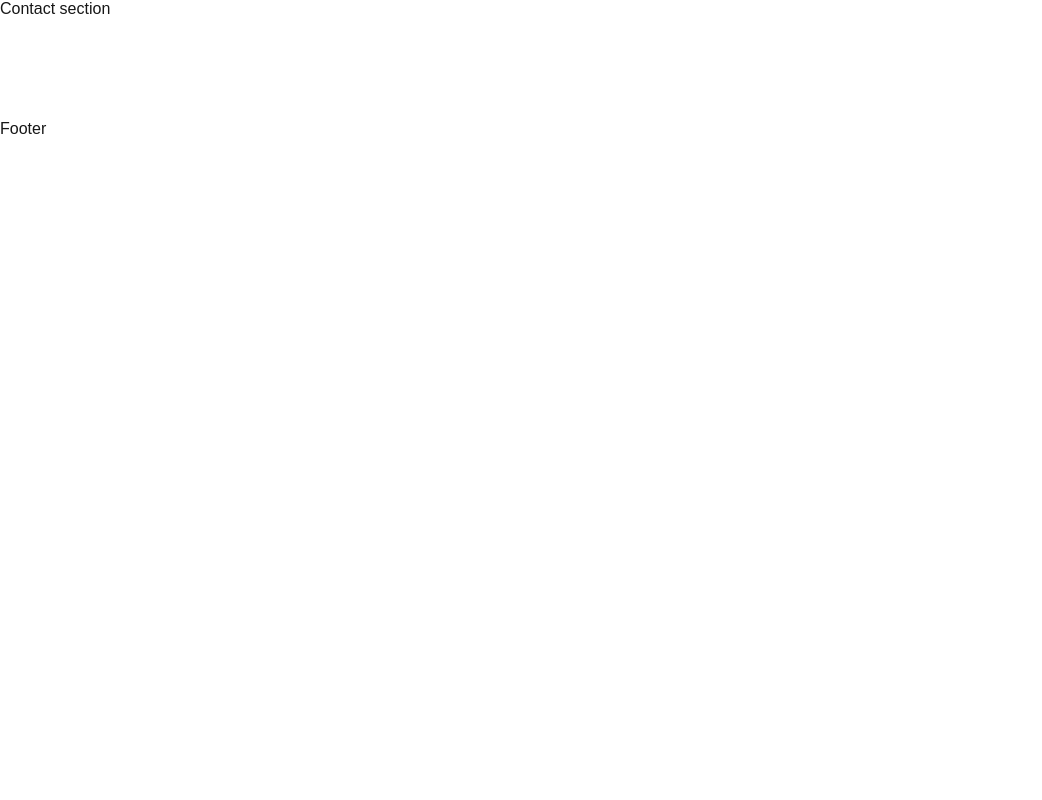
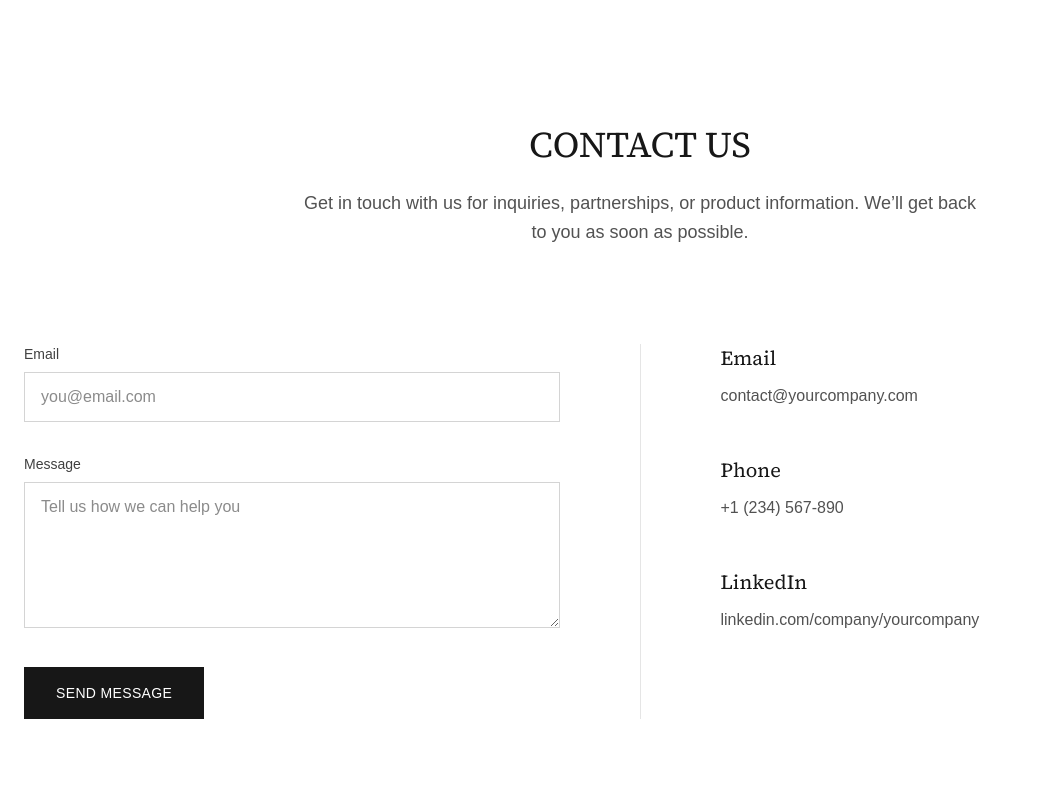
Before and after one commit to MaximoFC/landing-plex-commoditiesco, a Next.js app: page / in a window 1280 px wide. Shown: the part 4160-4960 px from the top of the page, without its empty margins (0-1042 px from the left). Before the commit the page ends 4301 px from the top, so only its background shows below. Built offline with nearby package versions, Linux system fonts and the light colour scheme.

Commit message:
contact basic structure

```diff
--- a/components/sections/Contact.tsx
+++ b/components/sections/Contact.tsx
@@ -1,7 +1,86 @@
 export default function Contact() {
-    return (
-        <div>
-            <h2>Contact section</h2>
+  return (
+    <section className="py-32 bg-white" id="contact">
+      <div className="max-w-7xl mx-auto px-6">
+        {/* Header */}
+        <div className="text-center max-w-2xl mx-auto mb-24">
+          <h2 className="font-serif text-3xl md:text-4xl text-neutral-900 mb-6">
+            CONTACT US
+          </h2>
+          <p className="text-neutral-600 text-lg leading-relaxed">
+            Get in touch with us for inquiries, partnerships, or product
+            information. We’ll get back to you as soon as possible.
+          </p>
         </div>
-    );
+
+        {/* Content */}
+        <div className="grid grid-cols-1 lg:grid-cols-[1fr_auto_1fr] gap-20 items-start">
+          {/* Contact Form */}
+          <form className="space-y-8">
+            <div>
+              <label className="block text-sm text-neutral-700 mb-2">
+                Email
+              </label>
+              <input
+                type="email"
+                className="w-full border border-neutral-300 px-4 py-3 focus:outline-none focus:ring-1 focus:ring-neutral-900"
+                placeholder="you@email.com"
+              />
+            </div>
+
+            <div>
+              <label className="block text-sm text-neutral-700 mb-2">
+                Message
+              </label>
+              <textarea
+                rows={5}
+                className="w-full border border-neutral-300 px-4 py-3 focus:outline-none focus:ring-1 focus:ring-neutral-900"
+                placeholder="Tell us how we can help you"
+              />
+            </div>
+
+            <button
+              type="submit"
+              className="inline-block bg-neutral-900 text-white px-8 py-4 text-sm tracking-wide hover:bg-neutral-800 transition"
+            >
+              SEND MESSAGE
+            </button>
+          </form>
+
+          {/* Vertical Divider */}
+          <div className="hidden lg:block w-px bg-neutral-200 h-full" />
+
+          {/* Contact Info */}
+          <div className="space-y-12">
+            <div>
+              <h3 className="font-serif text-xl text-neutral-900 mb-3">
+                Email
+              </h3>
+              <p className="text-neutral-600">contact@yourcompany.com</p>
+            </div>
+
+            <div>
+              <h3 className="font-serif text-xl text-neutral-900 mb-3">
+                Phone
+              </h3>
+              <p className="text-neutral-600">+1 (234) 567-890</p>
+            </div>
+
+            <div>
+              <h3 className="font-serif text-xl text-neutral-900 mb-3">
+                LinkedIn
+              </h3>
+              <a
+                href="#"
+                target="_blank"
+                className="text-neutral-600 hover:text-neutral-900 transition"
+              >
+                linkedin.com/company/yourcompany
+              </a>
+            </div>
+          </div>
+        </div>
+      </div>
+    </section>
+  );
 }
```
